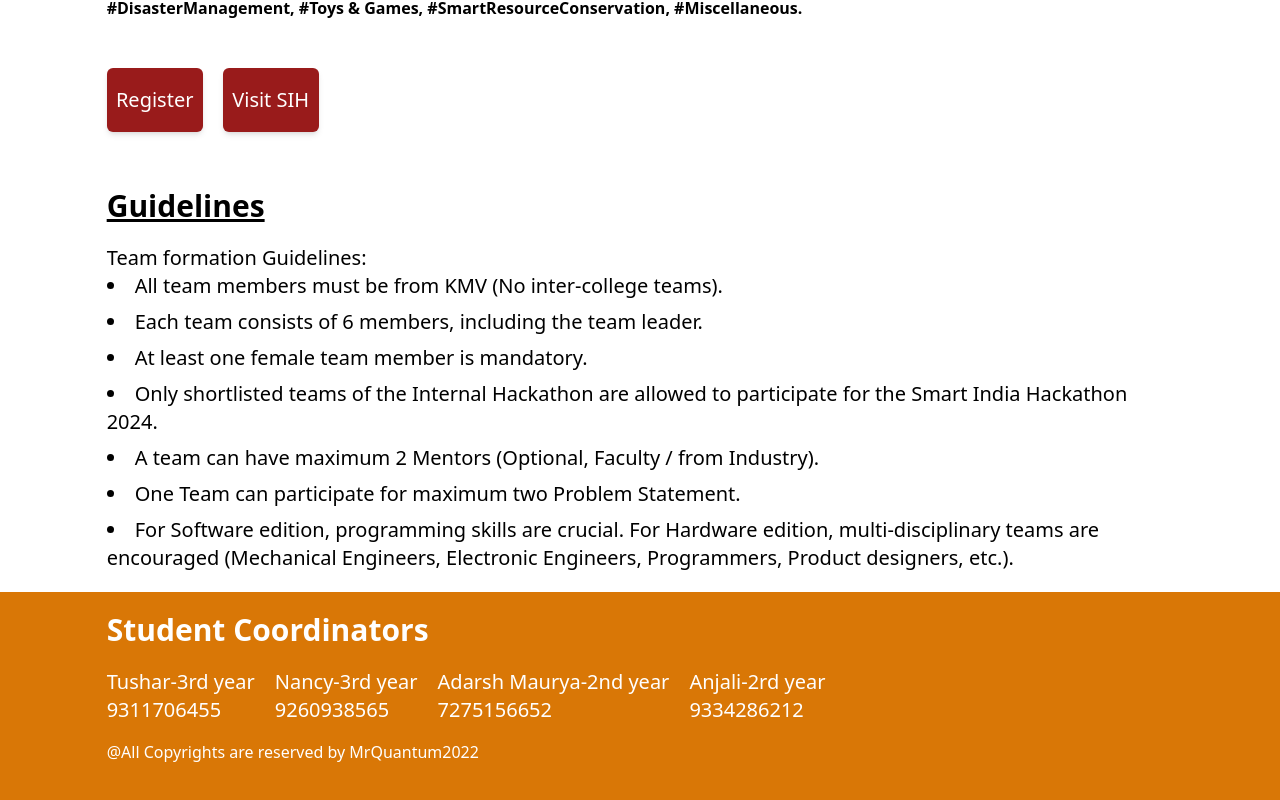
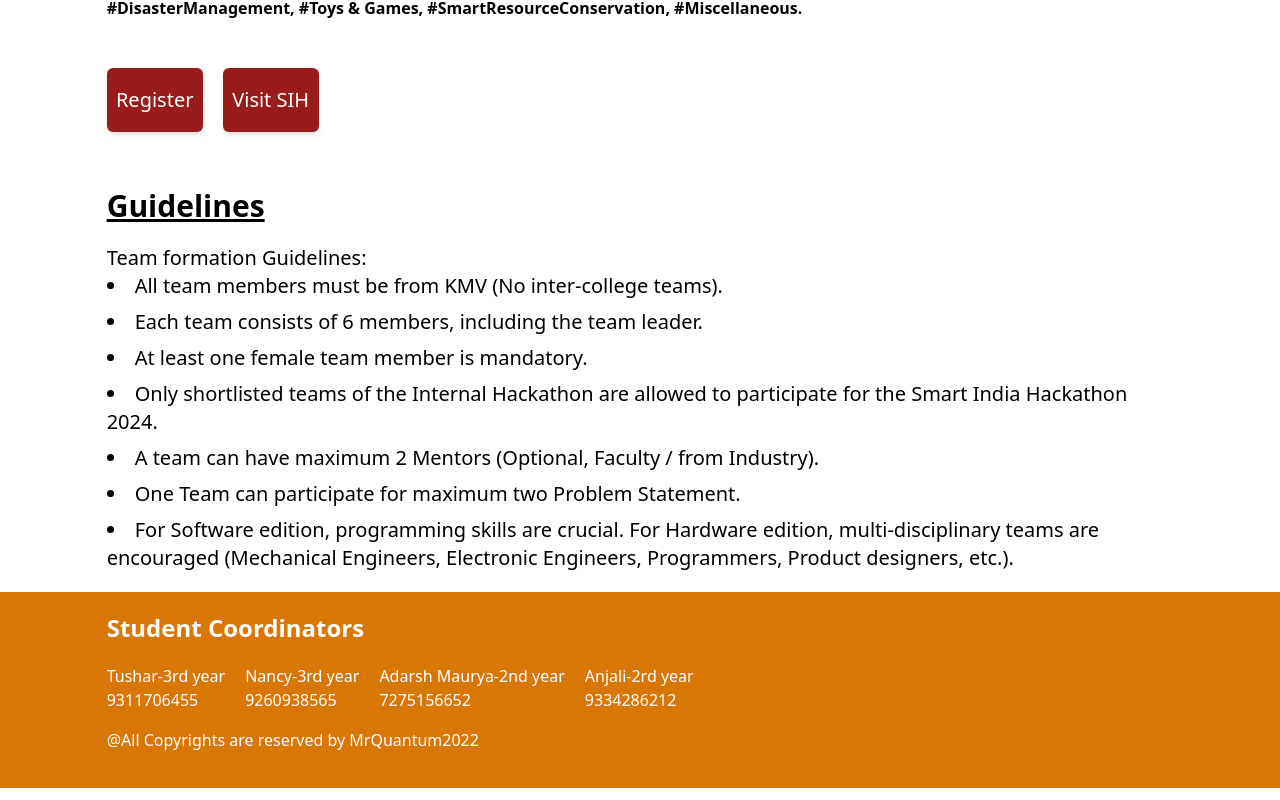
Before and after one commit to MrQuantum2022/todondefined, a React (Vite) app: page / in a window 1280 px wide. Shown: the part 1113-1913 px from the top of the page. Built offline with nearby package versions, Linux system fonts and the light colour scheme.

Commit message:
adjustment

```diff
--- a/src/components/Footer.jsx
+++ b/src/components/Footer.jsx
@@ -4,18 +4,18 @@
   return (
     <div className='w-screen py-5 bg-amber-600 flex justify-center items-center'>
         <div className='w-auto lg:w-10/12'>
-        <div className=' text-white font-semibold text-3xl mb-5'>Student Coordinators</div>
+        <div className=' text-white font-semibold text-2xl mb-5'>Student Coordinators</div>
         <div className='text-white flex flex-col lg:flex-row gap-5'>
-            <li className='flex flex-col text-xl'> Tushar-3rd year
+            <li className='flex flex-col'> Tushar-3rd year
                 <div>9311706455</div>
             </li>
-            <li className='flex flex-col text-xl'> Nancy-3rd year
+            <li className='flex flex-col'> Nancy-3rd year
                 <div>9260938565</div>
             </li>
-            <li className='flex flex-col text-xl'> Adarsh Maurya-2nd year
+            <li className='flex flex-col'> Adarsh Maurya-2nd year
                 <div>7275156652</div>
             </li>
-            <li className='flex flex-col text-xl'> Anjali-2rd year
+            <li className='flex flex-col'> Anjali-2rd year
                 <div>9334286212</div>
             </li>
         </div>
```
